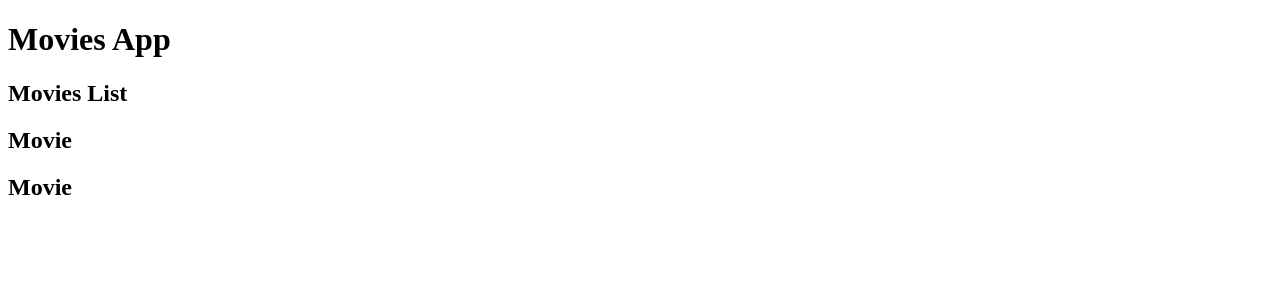
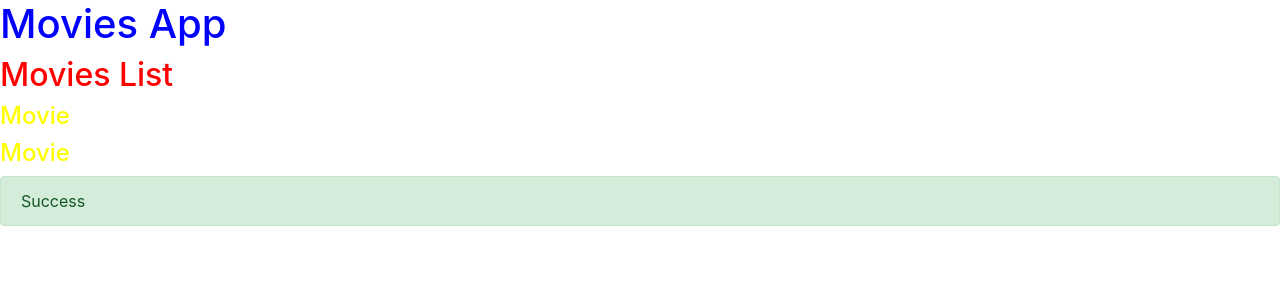
Before and after one commit to OrkunYalinkilic/Angular_MovieApp, an Angular app: page / in a window 1280 px wide. Shown: the top 300 px of the page. Built offline with nearby package versions, Linux system fonts and the light colour scheme.

Commit message:
Lesson3:Component_Styles

```diff
--- a/angular.json
+++ b/angular.json
@@ -23,7 +23,8 @@
               "src/assets"
             ],
             "styles": [
-              "src/styles.css"
+              "src/styles.css",
+              "node_modules/bootstrap/dist/css/bootstrap.min.css"
             ],
             "scripts": [],
             "es5BrowserSupport": true
--- a/package.json
+++ b/package.json
@@ -19,6 +19,7 @@
     "@angular/platform-browser": "~7.2.0",
     "@angular/platform-browser-dynamic": "~7.2.0",
     "@angular/router": "~7.2.0",
+    "bootstrap": "^4.5.3",
     "core-js": "^2.5.4",
     "rxjs": "~6.3.3",
     "tslib": "^1.9.0",
--- a/src/app/app.component.css
+++ b/src/app/app.component.css
@@ -0,0 +1,3 @@
+h1{
+    color:blue;
+}
--- a/src/app/app.component.html
+++ b/src/app/app.component.html
@@ -1,2 +1,4 @@
 <h1> Movies App</h1>
 <movies></movies>
+
+<div class="alert alert-success">Success</div>
--- a/src/app/movie/movie.component.css
+++ b/src/app/movie/movie.component.css
@@ -0,0 +1,3 @@
+h4{
+    color:yellow;
+}
--- a/src/app/movie/movie.component.html
+++ b/src/app/movie/movie.component.html
@@ -1 +1 @@
-<h2>Movie</h2>
+<h4>Movie</h4>
--- a/src/app/movies/movies.component.ts
+++ b/src/app/movies/movies.component.ts
@@ -3,6 +3,11 @@
 @Component({
   selector: 'movies',
   templateUrl: 'movies.component.html',
+  styles: [`
+         h2{
+         color:red;
+         }
+         `]
 })
 export class MoviesComponent {
 
```
Also changed, not shown: 1 other file (tests, documents, lock files or other folders).
